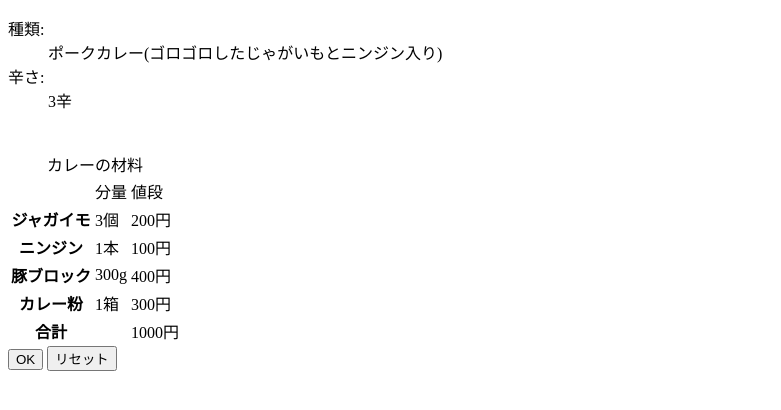
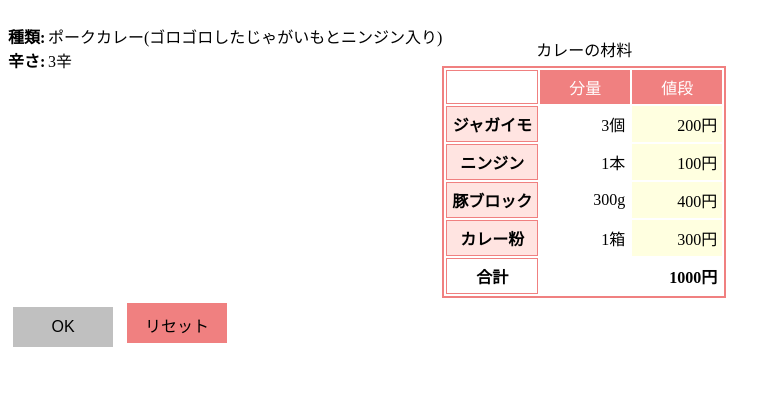
Before and after one commit to kanakoiso/2016web1-6, a plain HTML site: page index.html in a window 1280 px wide. Shown: the whole page, without its empty margins (0-781 px from the left). Drawn offline with Linux system fonts and the light colour scheme.

Commit message:
Update index.html

```diff
--- a/index.html
+++ b/index.html
@@ -1,7 +1,9 @@
 <!DOCTYPE html>
 <html lang="ja">
+ <head>
  <meta charsei="utf-8">
- <head>
+ <link rel="stylesheet" type="text/css" href="default.css">
+ <title>カレー</title>
 </head>
 <body>
   <dl class="explanation">
```
